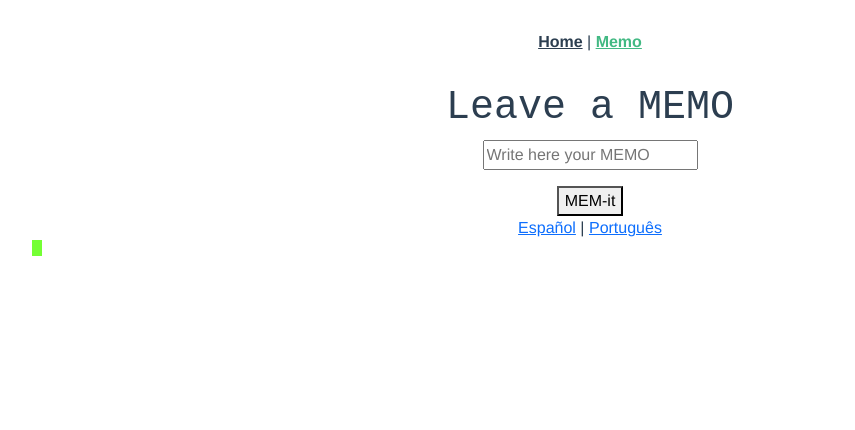
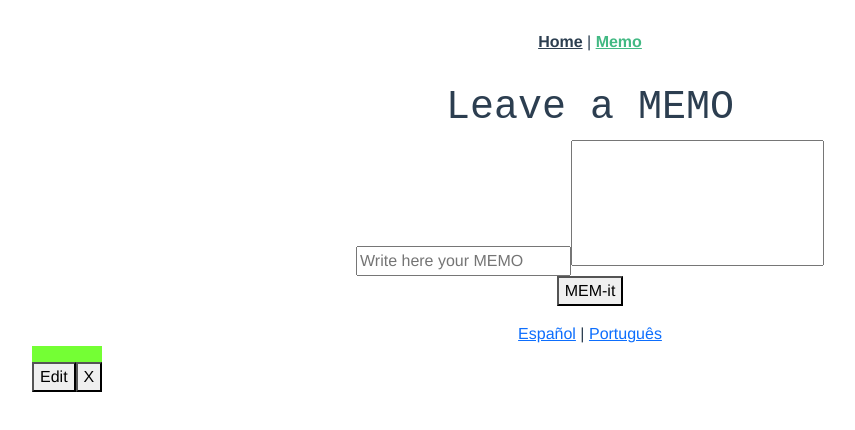
Before and after one commit to LuksFay/crud-vue, a Vue app: page /memo-en in a window 1280 px wide. Both pictures are taken after a click on the button "MEM-it". Shown: the top 430 px of the page, without its empty margins (50-905 px from the left). Built offline with nearby package versions, Linux system fonts and the light colour scheme; a web font is replaced by a local one.

Commit message:
se puede eliminar notas y quedan guardadas en lS, tienen titulo y cuerpo pero todavia no pueden editarse

```diff
--- a/src/components/MemoInpEn.vue
+++ b/src/components/MemoInpEn.vue
@@ -2,9 +2,14 @@
     <div>
         <div>
             <h1>Leave a MEMO</h1>
-            <input type="text" v-model="writeMemo" @keyup.enter="memItFunction" placeholder="Write here your MEMO">
+            <div>
+                    <input type="text" name="Memo title"  placeholder="Write here your MEMO" maxlength="27" v-model="writeMemo">
+                    <textarea name="" id="" cols="25" rows="5" maxlength="280" v-model="writeMemoBody"></textarea>
+
+            </div>
+            <button @click="createMemit">MEM-it</button>
             <MemoResEn :previewMemo="writeMemo"/>
-            <button @click="memItFunction">MEM-it</button>
+            <MemoResEn :previewMemo="writeMemoBody"/>
         </div>
         <div>
             <router-link to="/memo-es">Español</router-link> |
@@ -12,10 +17,14 @@
         </div>
         <div class="memits-container container">
             <div v-for="(memit,index) in memits" :key='index' class="mem-it">
-               <p>{{ memit }}</p>
+                <div>
+               <h3>{{ memit.title }}</h3>
+                <p>{{ memit.body }}</p>
+                <button @click="editMemit">Edit</button>
+                <button @click="deleteMemit">X</button>
                 </div>
             </div>
-
+        </div>
     </div>
     <!-- Un v-model conecta  -->
 </template>
@@ -29,22 +38,53 @@ export default {
     data(){
         return{
             writeMemo: "",
+            writeMemoBody: "",
             memits: [],
         }
     },
     methods: {
-        memItFunction() {
-            this.memits.push(
-                  this.writeMemo
-            );
+
+        createMemit() {
+            this.memits.push({
+                title:this.writeMemo,
+                body:this.writeMemoBody
+            });
             this.writeMemo='';
+            this.writeMemoBody='';
+            localStorage.setItem('old-memits',JSON.stringify(this.memits));
+        },
+        editMemit(){
+            console.log("This edit the memit")
+            console.log(this.memits)
+            localStorage.setItem('old-memits',JSON.stringify(this.memits));
+        },
+        deleteMemit(index){
+            console.log("this delete the memit");
+            let areUSure = prompt("are u sure of deleting this memit? D: \nIf the answer is 'yes': \nwrite 'yes' bellow (whitout the ' ' ) ");
+            if(areUSure === 'yes'){
+                this.memits.splice(index,1)
+            }else{
+                console.log("the memit survived to the assassination attempt");
+                return
+            }
+            localStorage.setItem('old-memits',JSON.stringify(this.memits));
+        }
 
     },
-    },
+    created(){
+                let saveMemit = JSON.parse(localStorage.getItem('old-memits'));
+                if(saveMemit === null){
+                    this.memits = [];
+                }else{
+                    this.memits = saveMemit;
                 }
+    }
+
+}
+// METODO (Que debe ser función) created() se ejectua antes de que cargue el documento. donde deberiamos leer el local storage/coockies/etc
 </script>
 <style scoped>
-    h1{
+    h1, h3{
         font-family: 'Azeret Mono', monospace;
     }
     p{
@@ -58,4 +98,7 @@ export default {
         background: #74ff34;
         min-width: 10px;
     }
+    textarea {
+        resize: none;
+    }
 </style>
```
Lines whose indentation alone changed are shown as unchanged.
